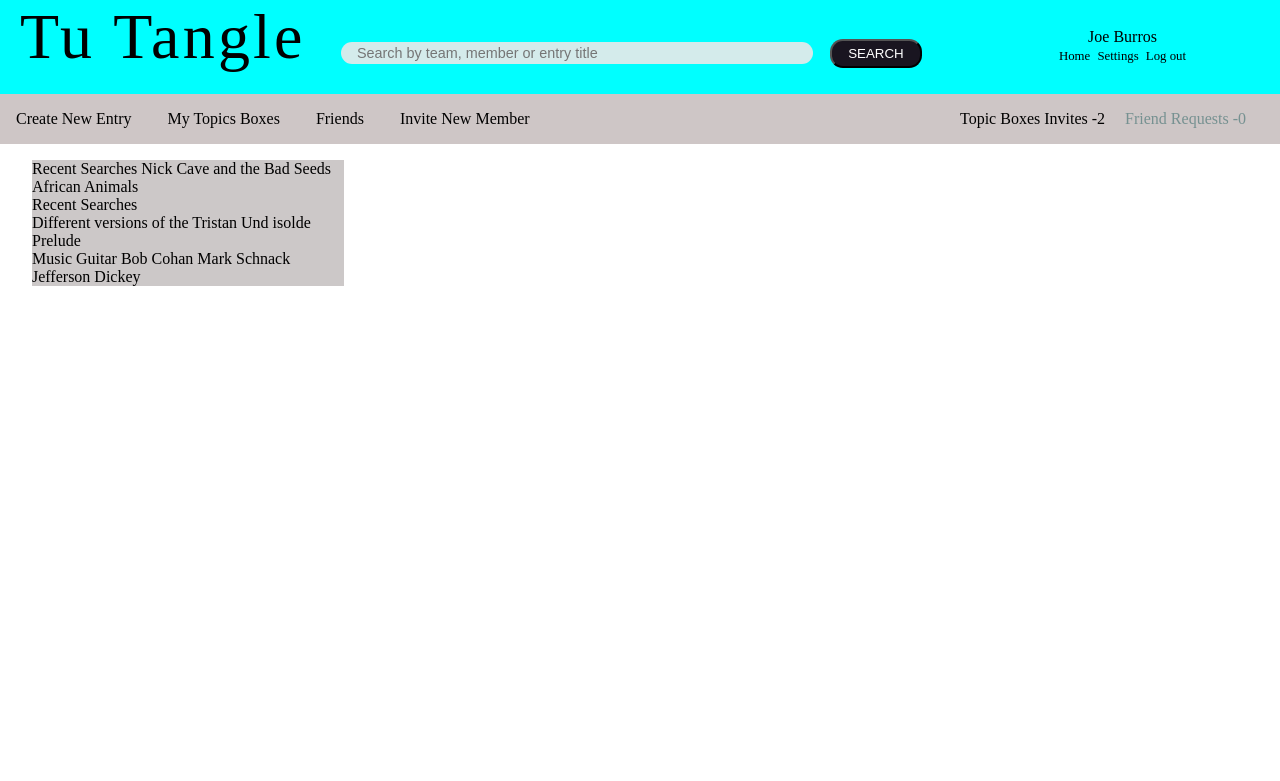
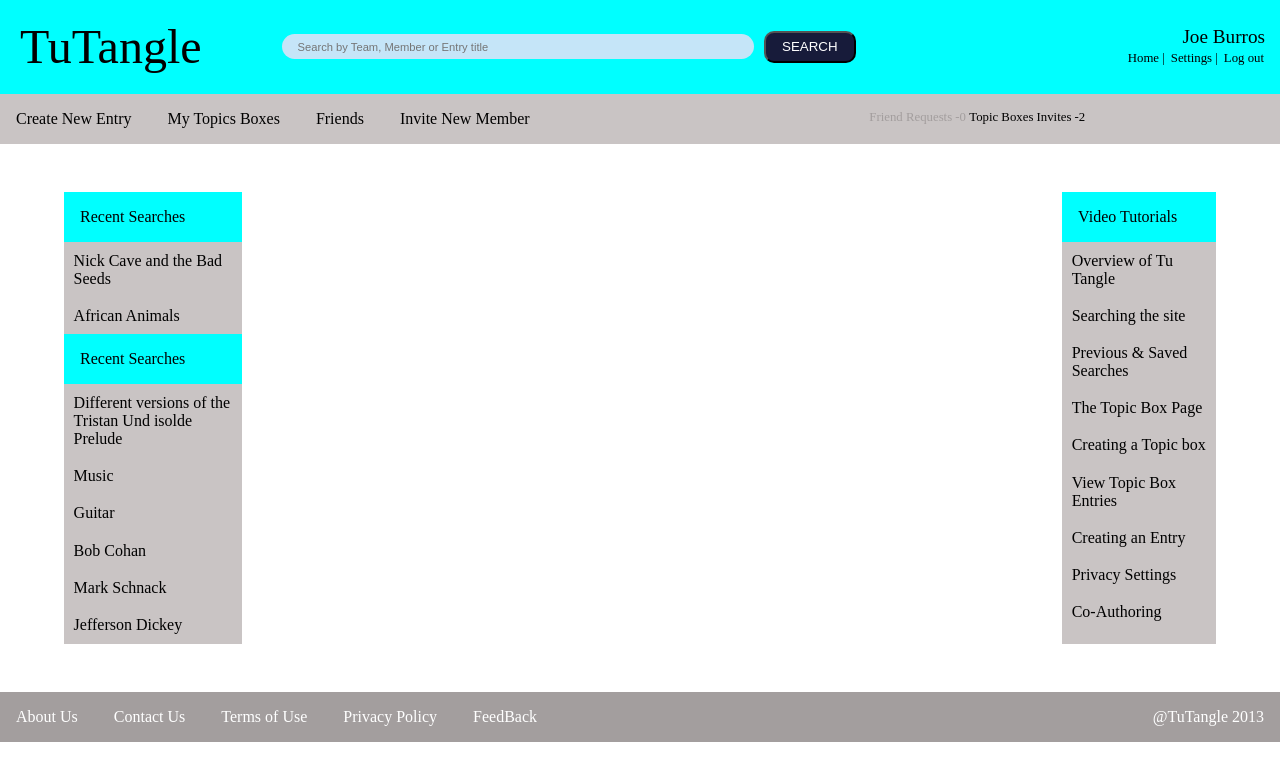
Before and after one commit to atushmaharjan/bigbracket, a PHP site: the page made by tu tangle/index.html in a window 1280 px wide. Shown: the top 781 px of the page. Run offline with PHP 8.4, Linux system fonts and the light colour scheme.

Commit message:
Added footer

```diff
--- a/tu tangle/index.html
+++ b/tu tangle/index.html
@@ -1,24 +1,24 @@
 <!DOCTYPE html>
-<html lang="en">
+<html>
 <head>
 	 <meta charset="UTF-8">
     <meta name="viewport" content="width=device-width, initial-scale=1.0">
-    <link rel="stylesheet" type="text/css" href="style.css">
-    <title>Tu Tangle</title>
+    <title>TuTangle</title>
+    <link rel="stylesheet" href="style.css">
 </head>
 <body>
 	<header>
 		<div class="heading heading--head">
 			<div class="topleft">
-				<a href="#">Tu Tangle </a>
-				<input type="text" placeholder="Search by team, member or entry title">
+				<a href="#">TuTangle </a>
+				<input type="text" placeholder="Search by Team, Member or Entry title">
 				<input type="submit" value="SEARCH">
 			</div>
 			<div class="topright">
-				    <h1> Joe Burros</h1>
+				<p> Joe Burros</p>
 				<ul>
-					    <li>Home</li>
-					    <li>Settings</li>
+					<li>Home |</li>
+					<li>Settings |</li>
 					<li>Log out</li>
 				</ul>
 			</div>
@@ -36,24 +36,25 @@
 				</div>
 				<div class="infobar">
 					<ul>
-                        <li> Topic Boxes Invites -2 </li>
 						<li class="friendrequest">Friend Requests -0</li>
-
+						<li>Topic Boxes Invites -2 </li>
 					</ul>
 
 				</div>
 			</navbar>
+
 	</header>
+
 	<div class="body-content">
 
         <div class="searches content">
-            <ul class="recentsearches">
-                <li class="list">Recent Searches</li>
+            <ul class="recent">
+                <li class="topic">Recent Searches</li>
                 <li>Nick Cave and the Bad Seeds</li>
                 <li>African Animals</li>
             </ul>
-            <ul class="recentsearches">
-                <li class="list">Recent Searches</li>
+            <ul class="recent">
+                <li class="topic">Recent Searches</li>
                 <li>Different versions of the Tristan Und isolde Prelude</li>
                 <li>Music</li>
                 <li>Guitar</li>
@@ -62,7 +63,37 @@
                 <li>Jefferson Dickey</li>
             </ul>
         </div>
+
+
+
+        <div class="tutorials content">
+            <ul class="recent">
+                <li class="topic">Video Tutorials</li>
+                <li>Overview of Tu Tangle</li>
+                <li>Searching the site</li>
+                <li>Previous & Saved Searches</li>
+                <li>The Topic Box Page</li>
+                <li>Creating a Topic box</li>
+                <li>View Topic Box Entries</li>
+                <li>Creating an Entry</li>
+                <li>Privacy Settings</li>
+                <li>Co-Authoring</li>
+            </ul>
         </div>
+    </div>
+    <footer>
+        <ul>
+            <li>About Us</li>
+            <li>Contact Us</li>
+            <li>Terms of Use</li>
+            <li>Privacy Policy</li>
+            <li>FeedBack</li>
+            <li class="right">@TuTangle 2013</li>
+        </ul>
+    </footer>
+
+
+
 
 </body>
 </html>
--- a/tu tangle/style.css
+++ b/tu tangle/style.css
@@ -1,110 +1,191 @@
-
 *{
+    margin: 0;
     padding: 0;
-    margin: 0;
     box-sizing: border-box;
 }
+
+/* header*/
+
+
+
 header{
     height: 9rem;
 }
+
 header .heading{
     padding-left: 20px;
     height: 65%;
-    background: 00FFFF;
+    background: #00ffff;
     display: grid;
     grid-template-columns: 1.5fr 0.5fr;
 }
+
 .heading--head{
-    background: #00FFFF;
+    background: #00ffff;
     display: grid;
-    grid-template-columns: 1.5fr 0.5fr;
+}
 
+li{
+    display: inline-block;
+    cursor: pointer;
 }
-li{
-    cursor: pointer;
-   display: inline-block;
-}
-.topleft{
+
+ .topleft{
+    display: flex;
     align-items: center;
 
 }
-.topright{
-    align-items: center;
-}
-a{
+
+ a{
     text-decoration: none;
-    font-size: 4rem;
-    color: black;
-    letter-spacing: 0.2rem;
-    margin-right: 1rem;
+    font-size: 3rem;
+    color: #000000;
+    margin-right: 5rem;
 
 }
-input[type=text]{
+
+ input[type=text]{
     border: none;
     outline: none;
     width: 50%;
-    padding: 0.2rem 1rem;
-    font-size: 0.9rem;
-    background: #d4ebeb;
-    border-radius: 3rem;
-    margin-right: 0.8rem;
+    padding: 0.4rem 1rem;
+    font-size: 0.7rem;
+    background: rgb(197,229,248);
+    border-radius: 50px;
+    margin-right: 10px;
 }
+
 header .heading .topleft input[type=submit]{
+    background: #171b3a;
+    border-radius: 10px;
+    padding: 0.4rem 1rem;
+    color: #ffffff;
     cursor: pointer;
-    background:#191520;
-    border-radius: 0.8rem;
-    padding: 0.3rem 1rem;
-    color: #ffffff;
-    outline: none;
+
 }
+
 header .heading .topright{
     text-align: right;
     display: flex;
     flex-direction: column;
     justify-content: center;
-    padding: 1rem;
+    padding: 15px;
 }
-header .heading .topright h1{
-    font-weight: 250;
-    font-size: 1rem;
+
+header .heading .topright p{
+    font-weight: 300;
+    font-size: 1.2rem;
 }
+
 header .heading .topright ul li{
-    padding: 0.1rem;
+    padding: 1px;
     font-size: 0.8em;
 }
+
+header .heading .topright ul li: hover{
+    color: #ffffff;
+}
+
 header nav{
     display: grid;
-    grid-template-columns: 6fr 2fr;
-    background: #cec6c6;;
+    grid-template-columns: 4fr 2fr;
+    background: #c9c4c4;
 
 }
 header nav .lists ul li{
     padding: 1rem 1rem;
 }
+
 .friendrequest{
-    color:#769191;
-    padding: 1rem 1rem;
+    color: #a39e9e;
 
 }
+
 header navbar .lists ul li:hover
 {
-    color:grey;
+    color: #c9c4c4;
     background: #ffffff;
 }
 
+.infobar
+{
+    padding: 1rem;
+    font-size: 0.8rem;
+}
+header navbar .infobar ul li
+{
+    margin-right: 2rem;
+}
+
+
+/* body */
+
 .body-content
 {
-    padding: 1rem;
+    padding: 3rem;
     display: flex;
     justify-content: space-between;
 }
 
-.body-content .content
+ .content
 {
     margin: 0rem 1rem;
 }
-.body-content .searches
+ .searches
 {
-    width: 25%;
-    background: rgb(204, 200, 200);
+    width: 15%;
+    background:#c9c4c4;
 }
+
+
+.searches li:hover
+{
+    background-color: #ffffff;
+}
+
+
+ .tutorials
+{
+    width: 13%;
+    background: #c9c4c4;
+}
+ .recent .topic
+{
+    background: #00ffff;
+    width: 100%;
+    padding: 1rem 1rem;
+}
+ .topic:hover
+{
+    background: #00ffff);
+}
+ .recent li
+{
+    width: 100%;
+    padding: 0.6rem 0.6rem;
+}
+ .recent li:hover
+{
+    background: #ffffff;
+}
+
+footer
+{
+    font-size: 1rem;
+    color: #ffffff;
+    background: #a39e9e;
+}
+
+footer ul li
+{
+    list-style: circle;
+    padding: 1rem 1rem;
+}
+footer ul .right
+{
+    float: right;
+}
+footer ul .right:hover
+{
+    color: white;
+}
```
Lines whose indentation alone changed are shown as unchanged.
